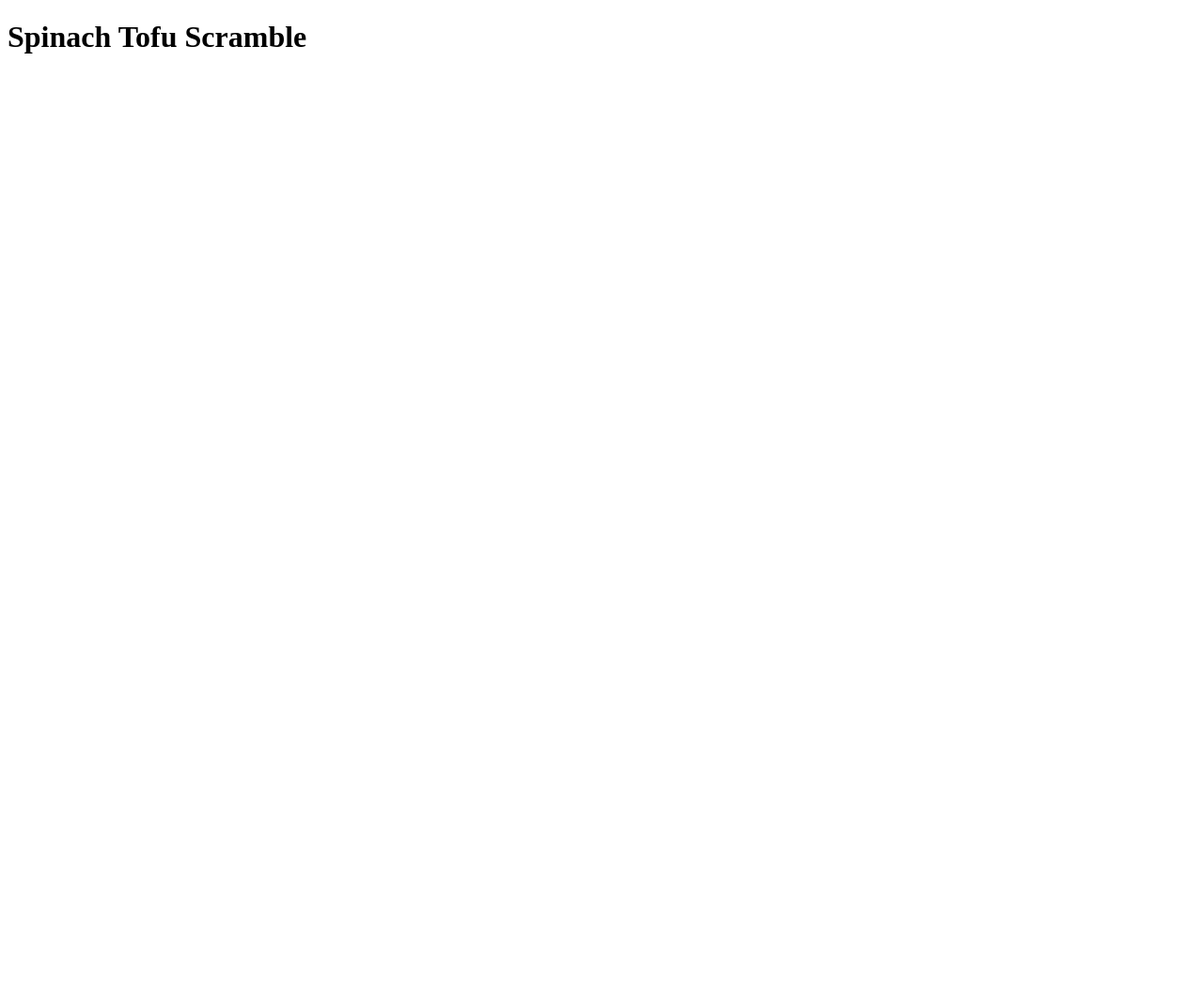
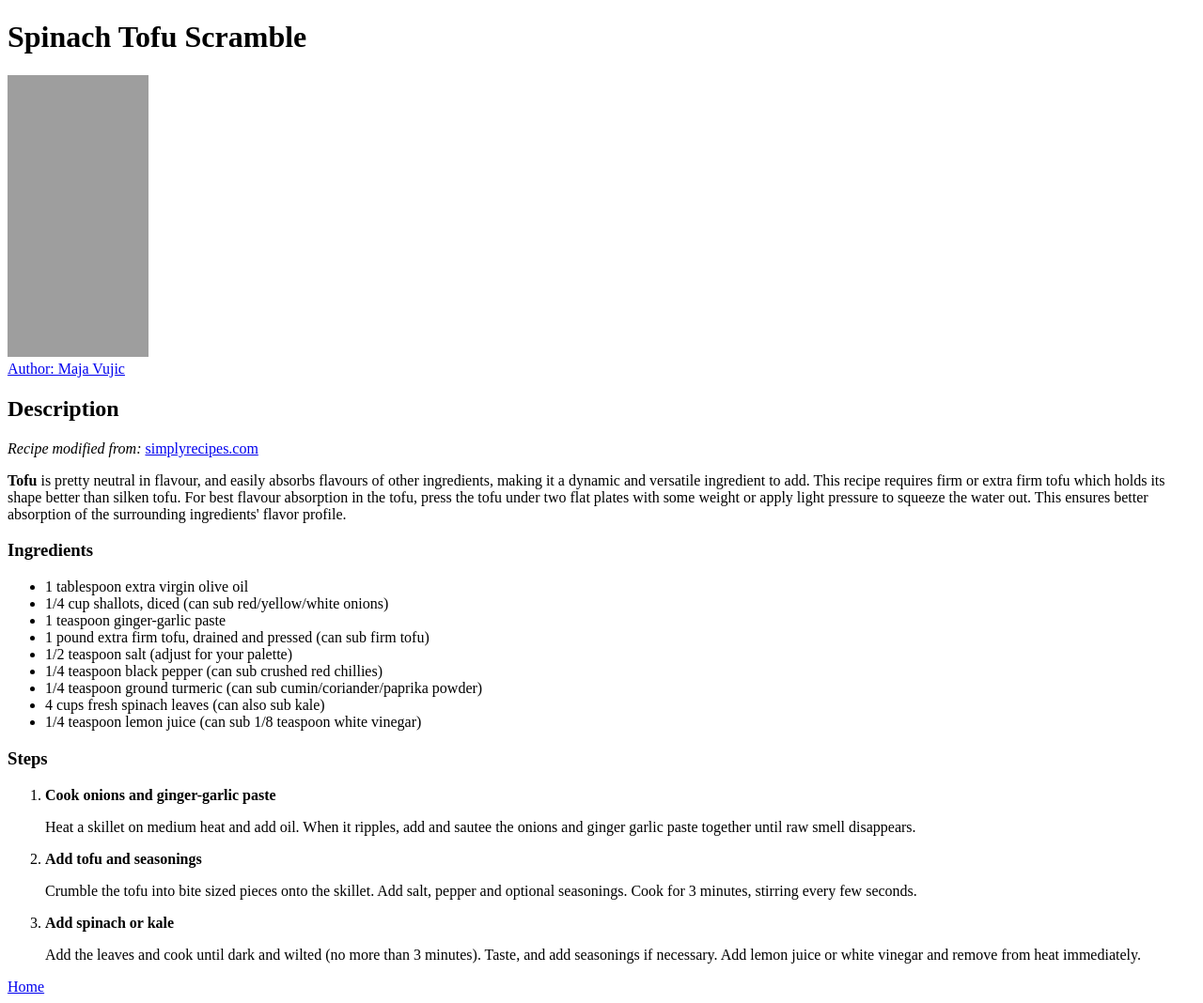
Before and after one commit to Athma-Vasi/odin-recipes, a plain HTML site: page recipes/spinach-tofu-scramble.html in a window 1280 px wide. Shown: the whole page at 94% size. Before the commit the page ends 800 px from the top, so only its background shows below. Drawn offline with Linux system fonts and the light colour scheme; grey boxes are pictures that could not be loaded.

Commit message:
add spinach-tofu-scramble and easy-vegetarian-chilli; complete recipe assignment

```diff
--- a/recipes/spinach-tofu-scramble.html
+++ b/recipes/spinach-tofu-scramble.html
@@ -7,6 +7,55 @@
     <title>Spinach Tofu Scramble</title>
 </head>
 <body>
-    <h1>Spinach Tofu Scramble</h1>
+    <div><h1>Spinach Tofu Scramble</h1></div>
+
+    <div>
+        <img src="./spinach-tofu-scramble.jpg" alt="image of spinach and ginger" height="300" width="150">
+        <div><caption><a href="https://unsplash.com/photos/7D5y0tPUXfo">Author: Maja Vujic</a></caption></div>
+    </div>
+
+    <div><h2>Description</h2></div>
+    <div><em>Recipe modified from: </em><a href="https://simplyrecipes.com/spinach-tofu-scramble-recipe-5215978">simplyrecipes.com</a></div>
+
+    <div>
+        <p>
+            <strong>Tofu</strong> is pretty neutral in flavour, and easily absorbs flavours of other ingredients,
+            making it a dynamic and versatile ingredient to add. This recipe requires firm or extra firm tofu which holds its
+            shape better than silken tofu. For best flavour absorption in the tofu, press the tofu under two flat plates
+            with some weight or apply light pressure to squeeze the water out. This ensures better absorption of the surrounding
+            ingredients' flavor profile.
+        </p>
+    </div>
+
+    <div><h3>Ingredients</h3></div>
+    <div><ul>
+        <li>1 tablespoon extra virgin olive oil</li>
+        <li>1/4 cup shallots, diced (can sub red/yellow/white onions)</li>
+        <li>1 teaspoon ginger-garlic paste</li>
+        <li>1 pound extra firm tofu, drained and pressed (can sub firm tofu)</li>
+        <li>1/2 teaspoon salt (adjust for your palette)</li>
+        <li>1/4 teaspoon black pepper (can sub crushed red chillies)</li>
+        <li>1/4 teaspoon ground turmeric (can sub cumin/coriander/paprika powder)</li>
+        <li>4 cups fresh spinach leaves (can also sub kale)</li>
+        <li>1/4 teaspoon lemon juice (can sub 1/8 teaspoon white vinegar)</li>
+    </ul></div>
+
+    <div><h3>Steps</h3></div>
+    <div><ol>
+        <li><strong>Cook onions and ginger-garlic paste</strong></li>
+            <p>Heat a skillet on medium heat and add oil. When it ripples, add and sautee
+                the onions and ginger garlic paste together until raw smell disappears.</p>
+        <li><strong>Add tofu and seasonings</strong></li>
+            <p>Crumble the tofu into bite sized pieces onto the skillet. Add salt, pepper and
+                optional seasonings. Cook for 3 minutes, stirring every few seconds.
+            </p>
+        <li><strong>Add spinach or kale</strong></li>
+            <p>Add the leaves and cook until dark and wilted (no more than 3 minutes). Taste, and
+                add seasonings if necessary. Add lemon juice or white vinegar and remove
+                from heat immediately.
+            </p>
+    </ol></div>
+
+    <div><a href="../index.html">Home</a></div>
 </body>
 </html>
```
Also changed, not shown: index.html (+10 -3 lines), recipes/easy-vegetarian-chilli.html (added, +86 -0 lines), recipes/fresh-basil-pesto.html (+1 -0 lines), 2 other files.
